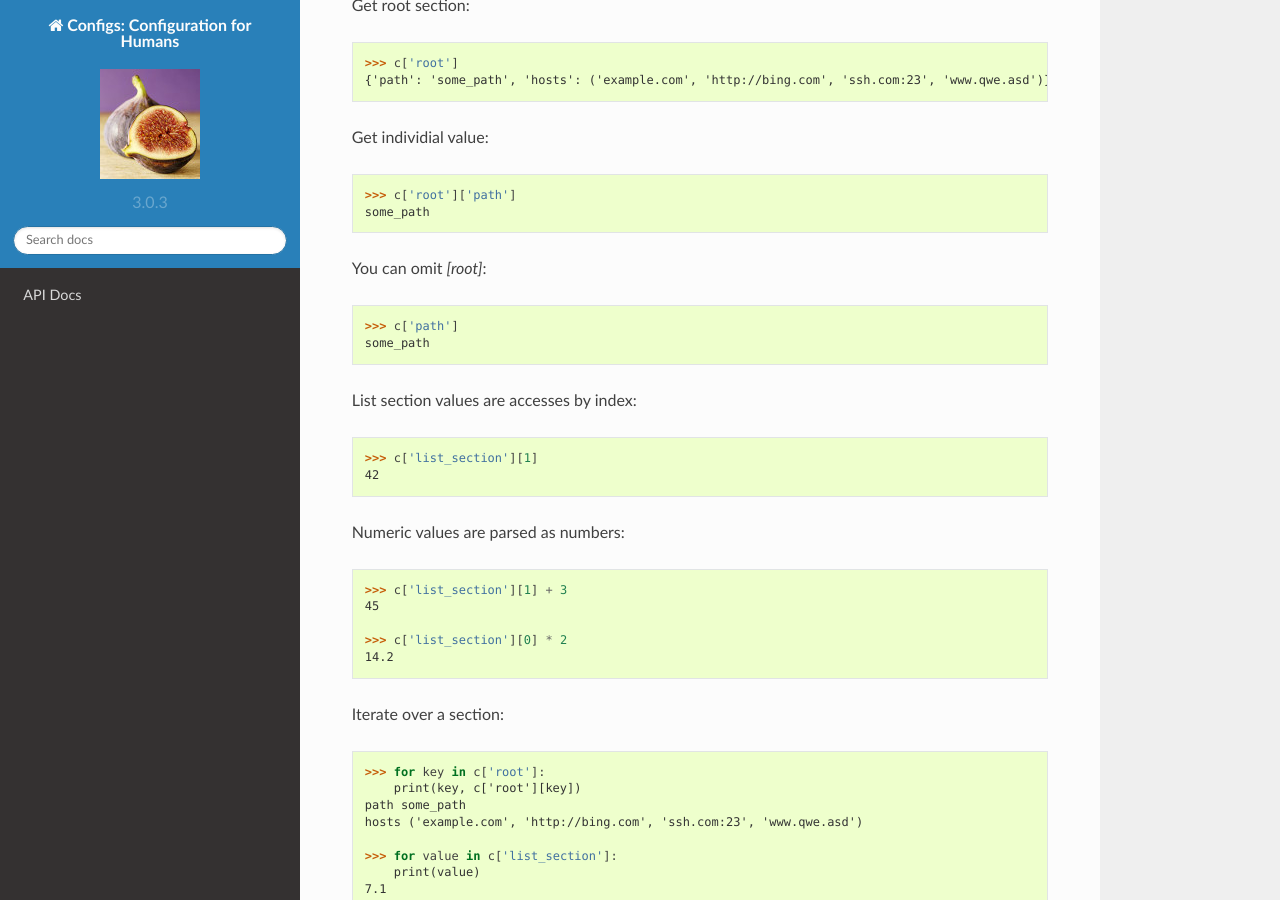
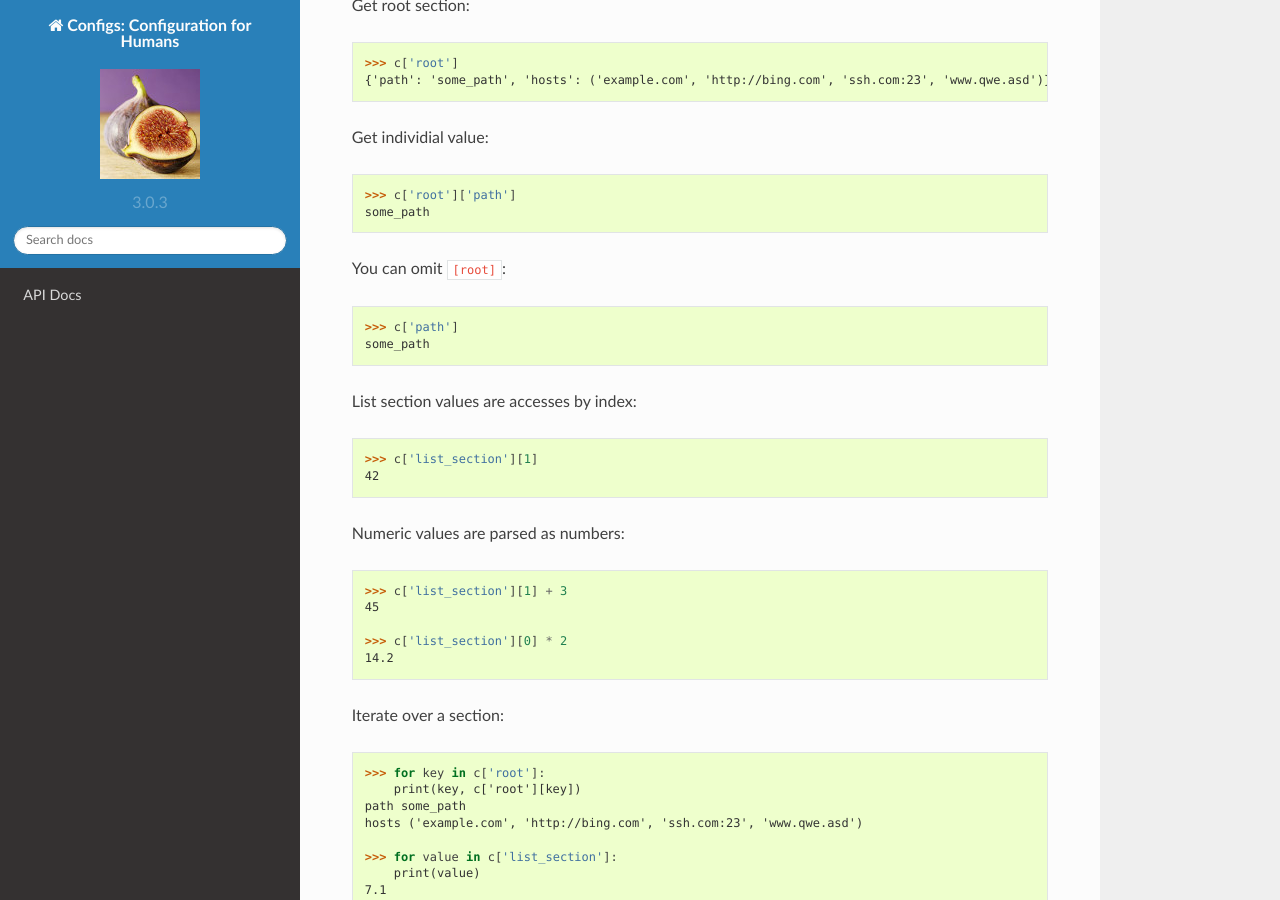
Before and after one commit to moigagoo/configs, a Sphinx documentation site: the page built from docs/index.rst, in a window 1280 px wide and 900 px high, scrolled down 1791 px. Built offline with Sphinx 7.4.7 and the Read the Docs theme 2.0.0, drawn with Linux system fonts in a browser that asks for light colours.

Commit message:
Docs: Minor formatting fix.

```diff
--- a/docs/index.rst
+++ b/docs/index.rst
@@ -89,7 +89,7 @@ Get individial value::
     >>> c['root']['path']
     some_path
 
-You can omit `[root]`::
+You can omit ``[root]``::
 
     >>> c['path']
     some_path
```
